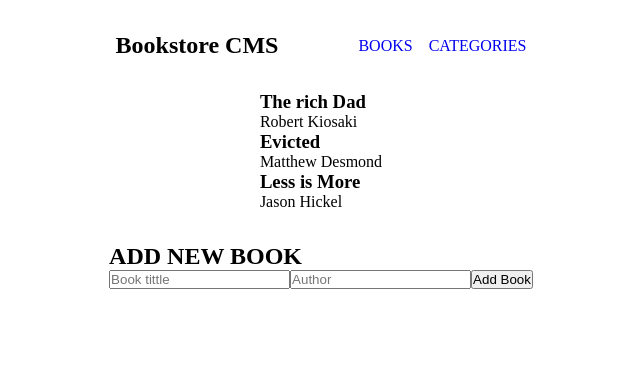
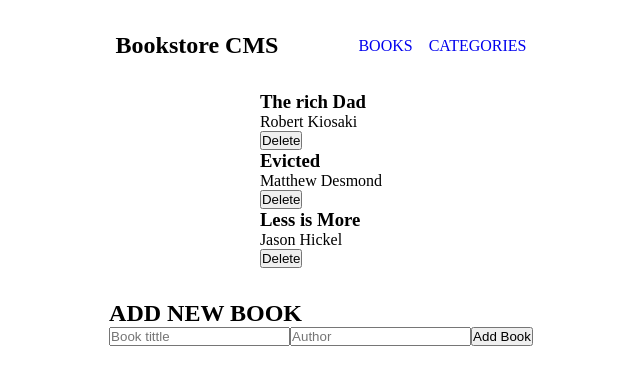
Before and after one commit to cosywasswa/Bookstore, a React (Create React App) app: page / in a window 1280 px wide. Shown: the top 384 px of the page, without its empty margins (319-959 px from the left). Built offline with nearby package versions, Linux system fonts and the light colour scheme.

Commit message:
Add a delete button to the Book

```diff
--- a/src/components/Book.js
+++ b/src/components/Book.js
@@ -7,6 +7,7 @@ function Book({ tittle, author }) {
       <div className="book">
         <h3>{tittle}</h3>
         <p>{author}</p>
+        <button type="button">Delete</button>
       </div>
     </li>
   );
```
